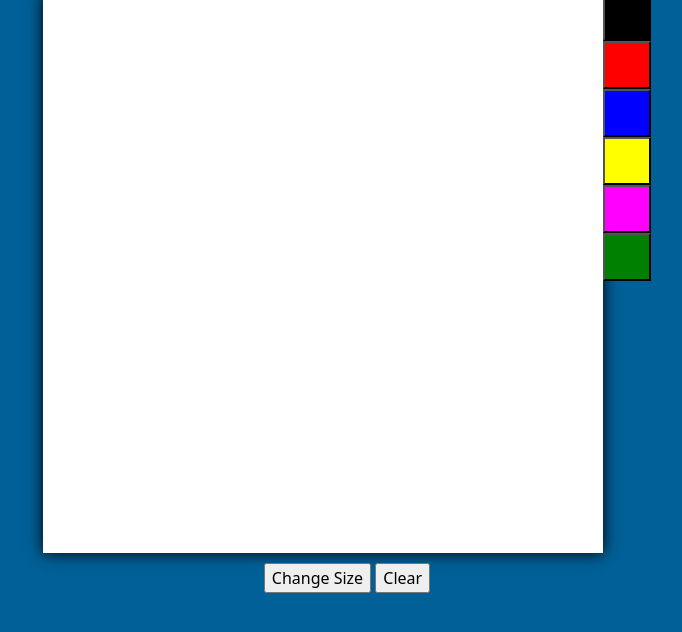
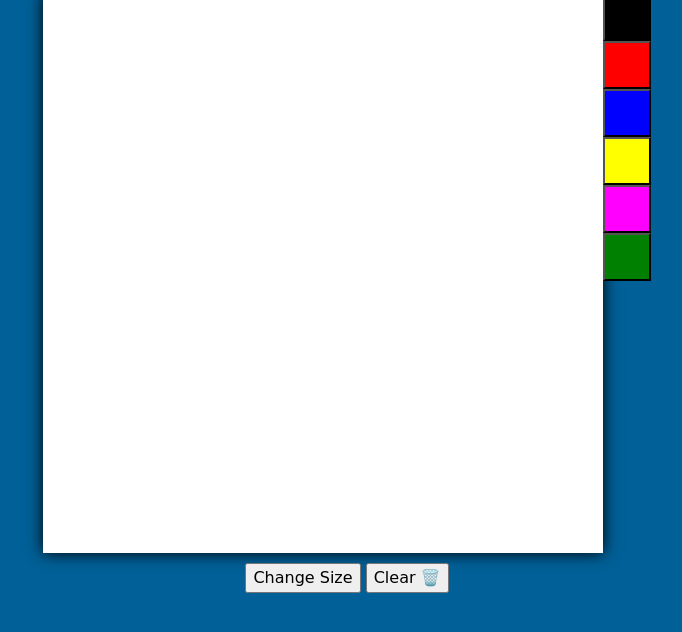
Before and after one commit to AlexSinos/etch-a-sketch, a plain HTML site: page index.html in a window 1280 px wide. Shown: the part 160-792 px from the top of the page, without its empty margins (293-975 px from the left). Drawn offline with Linux system fonts and the light colour scheme.

Commit message:
change font

```diff
--- a/index.html
+++ b/index.html
@@ -23,7 +23,7 @@
     </div>
     <div class="buttons">
       <button id="change-size-button">Change Size</button>
-      <button id="clear-button">Clear</button>
+      <button id="clear-button">Clear 🗑️</button>
     </div>
   </body>
 </html>
--- a/stylesheet.css
+++ b/stylesheet.css
@@ -18,8 +18,8 @@ body {
   gap: 10px;
   align-items: center;
   flex-direction: column;
-  font-family: system-ui, "Segoe UI", Roboto, Helvetica, Arial, sans-serif,
-    "Apple Color Emoji", "Segoe UI Emoji", "Segoe UI Symbol";
+  font-family: "Segoe Print", "Bradley Hand", Chilanka, TSCu_Comic, casual,
+    cursive;
 }
 img,
 picture,
@@ -103,3 +103,6 @@ h1 {
 #yellow {
   background-color: yellow;
 }
+.buttons {
+  justify-content: space-between;
+}
```
